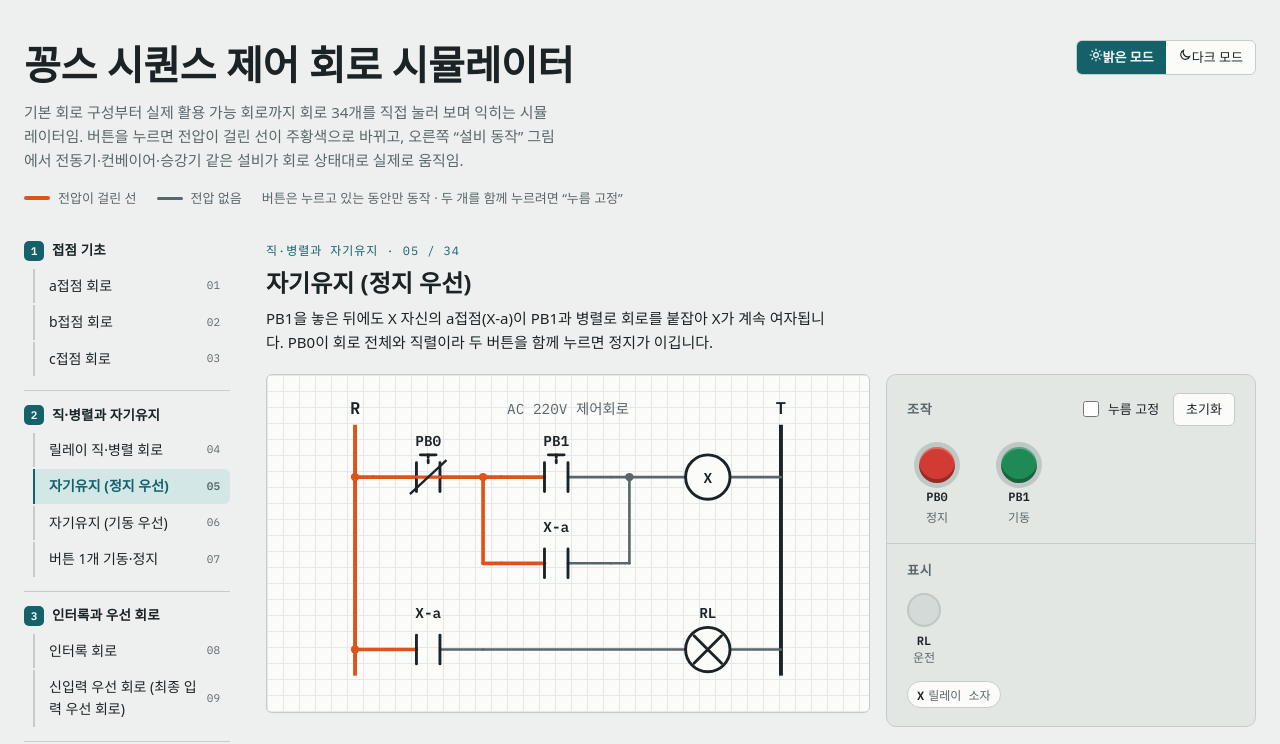
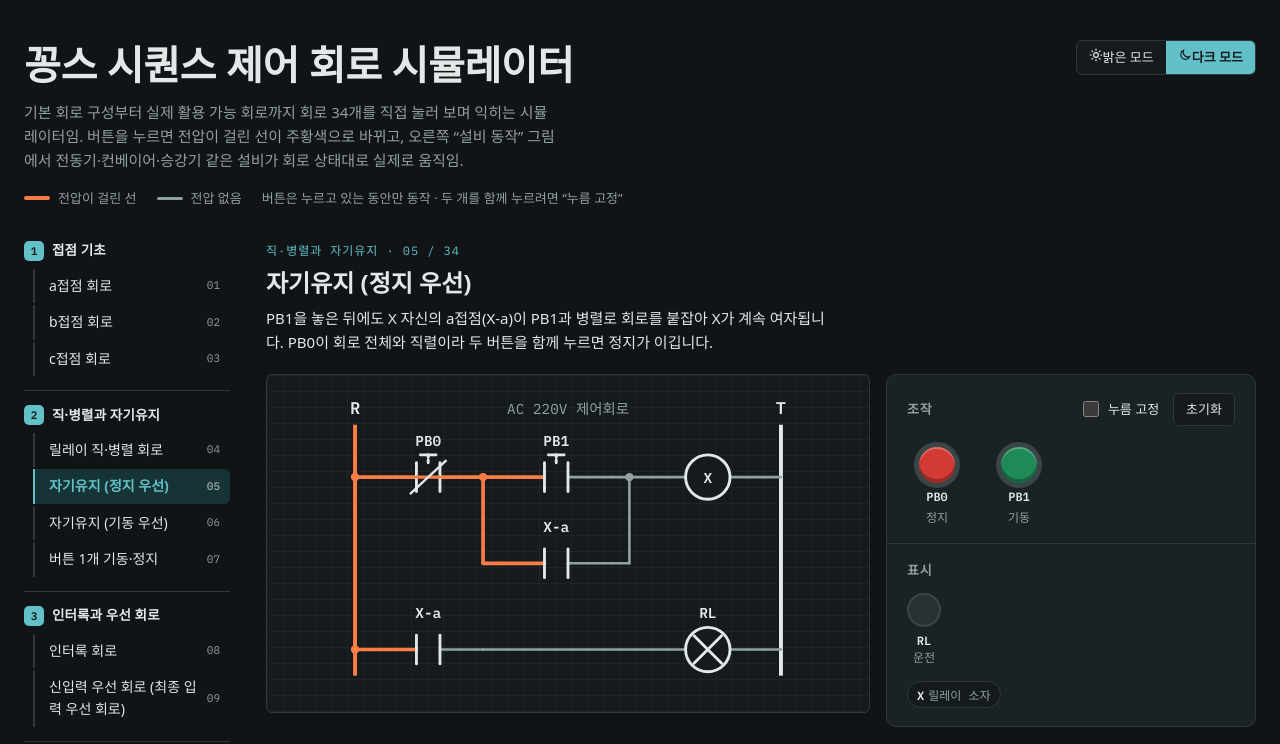
Before and after one commit to GGongsGit/kong-control, a plain HTML site: page index.html in a window 1280 px wide. Shown: the top 744 px of the page. Drawn offline with Linux system fonts and the light colour scheme; a web font is replaced by a local one.

Commit message:
Add files via upload

```diff
--- a/index.html
+++ b/index.html
@@ -16,7 +16,7 @@
   --f-mono:"IBM Plex Mono",ui-monospace,Consolas,monospace;
   color-scheme:light;
 }
-/* 다크 모드: 화면 위 전환 버튼으로만 켠다 (기본은 밝은 모드) */
+/* 다크 모드: 기본 화면 모드 (화면 위 전환 버튼으로 밝은 모드 선택 가능) */
 :root[data-mode="dark"]{
   --bg:#101416; --sheet:#151b1d; --panel:#1b2225; --ink:#e2e8e7; --muted:#93a0a3; --line:#2e383b; --grid:#1c2427;
   --accent:#62c1c8; --accent-soft:#163336; --live:#ff7c45; --live-soft:#3b2015;
@@ -217,8 +217,8 @@ footer a{color:var(--accent);overflow-wrap:anywhere}
     </ul>
   </header>
   <div class="seg mode-seg" role="group" aria-label="화면 모드">
-    <button type="button" id="mode-light" data-mode="light" aria-pressed="true"><svg viewBox="0 0 24 24" aria-hidden="true"><circle cx="12" cy="12" r="4"/><path d="M12 2v2M12 20v2M2 12h2M20 12h2M4.9 4.9l1.4 1.4M17.7 17.7l1.4 1.4M4.9 19.1l1.4-1.4M17.7 6.3l1.4-1.4"/></svg>밝은 모드</button>
-    <button type="button" id="mode-dark" data-mode="dark" aria-pressed="false"><svg viewBox="0 0 24 24" aria-hidden="true"><path d="M20 14.5A8 8 0 0 1 9.5 4a8 8 0 1 0 10.5 10.5z"/></svg>다크 모드</button>
+    <button type="button" id="mode-light" data-mode="light" aria-pressed="false"><svg viewBox="0 0 24 24" aria-hidden="true"><circle cx="12" cy="12" r="4"/><path d="M12 2v2M12 20v2M2 12h2M20 12h2M4.9 4.9l1.4 1.4M17.7 17.7l1.4 1.4M4.9 19.1l1.4-1.4M17.7 6.3l1.4-1.4"/></svg>밝은 모드</button>
+    <button type="button" id="mode-dark" data-mode="dark" aria-pressed="true"><svg viewBox="0 0 24 24" aria-hidden="true"><path d="M20 14.5A8 8 0 0 1 9.5 4a8 8 0 1 0 10.5 10.5z"/></svg>다크 모드</button>
   </div>
   </div>
 
@@ -1638,15 +1638,15 @@ function sceneFrame(ts){
   SCENES[kind](dt);
 }
 
-/* ---------- 화면 모드 (기본: 밝은 모드, 선택은 이 브라우저에만 기억) ---------- */
+/* ---------- 화면 모드 (기본: 다크 모드, 선택은 이 브라우저에만 기억) ---------- */
 function setMode(m){
   document.documentElement.dataset.mode=m; refreshPal();
   document.querySelectorAll('.mode-seg button').forEach(b=>b.setAttribute('aria-pressed',b.dataset.mode===m));
   try{localStorage.setItem('seqlab-mode',m)}catch(_){}
 }
 document.querySelectorAll('.mode-seg button').forEach(b=>b.addEventListener('click',()=>setMode(b.dataset.mode)));
-let savedMode='light';
-try{ if(localStorage.getItem('seqlab-mode')==='dark') savedMode='dark' }catch(_){}
+let savedMode='dark';
+try{ if(localStorage.getItem('seqlab-mode')==='light') savedMode='light' }catch(_){}
 setMode(savedMode);
 
 buildNav();
```
Also changed, not shown: sequence-lab.html (+6 -6 lines).
